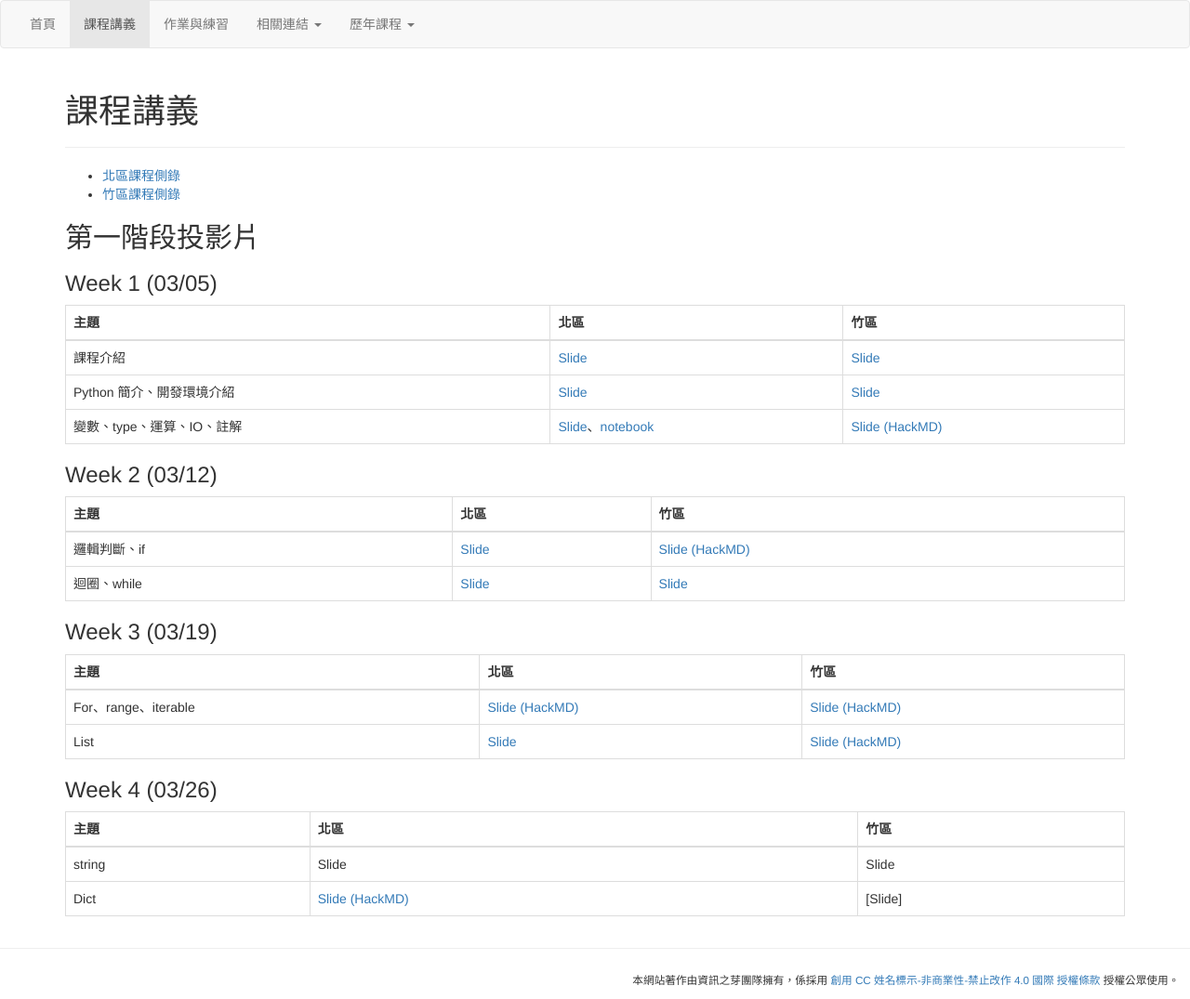
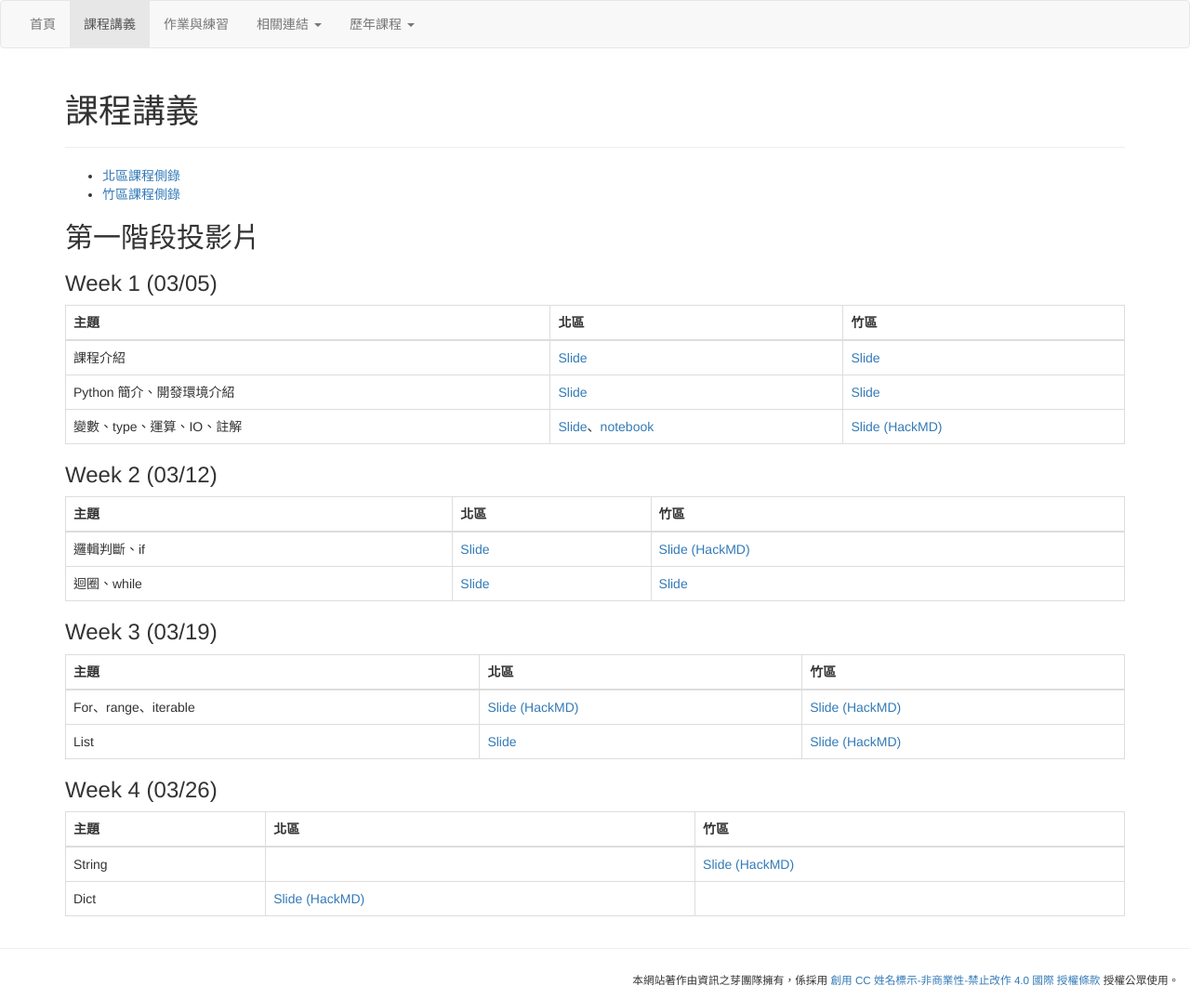
Before and after one commit to tw-csie-sprout/py2023, a Jekyll site: the page built from slides.md, in a window 1280 px wide and 1075 px high. Shown: the whole window at 93% size. Built offline with Jekyll 4.4.1, drawn with Linux system fonts in a browser that asks for light colours.

Commit message:
Add Week 4. string

```diff
--- a/slides.md
+++ b/slides.md
@@ -14,32 +14,31 @@ title: "課程講義"
 {: .table .table-bordered}
 | 主題 | 北區 | 竹區 |
 | --- | --- | --- |
-| 課程介紹 | [Slide](https://drive.google.com/file/d/1wX1OJzfqasns7QFGsrJnF-6WabVKsN2c/view?usp=share_link) | [Slide](https://drive.google.com/file/d/1khUg267OyB5Ab4ecuTVkIFNgPxfy80HG/view?usp=sharing) |
-| Python 簡介、開發環境介紹 | [Slide](https://www.canva.com/design/DAFbBghO2xA/CguKgzzWdnDtzWN12N7ZKA/view?utm_content=DAFbBghO2xA&utm_campaign=designshare&utm_medium=link2&utm_source=sharebutton) | [Slide](https://drive.google.com/file/d/1XMGph2Erzg_-YDv-Gsr7bsePLCIdhEpd/view?usp=sharing) |
-| 變數、type、運算、IO、註解 | [Slide](https://drive.google.com/file/d/1op99RyWB4z86FE7ckF4SIcAz9RxWTB6Y/view?usp=share_link)、[notebook](https://drive.google.com/file/d/1JTOhLGQnrI_wuI_E_NT594HOng5HLBVy/view?usp=share_link) | [Slide (HackMD)](https://hackmd.io/@Z_ZMXd6ISlObZMLPsr_6WA/r1wohqe1n#/) |
+| 課程介紹 | [Slide](https://drive.google.com/file/d/1wX1OJzfqasns7QFGsrJnF-6WabVKsN2c/view) | [Slide](https://drive.google.com/file/d/1khUg267OyB5Ab4ecuTVkIFNgPxfy80HG/view) |
+| Python 簡介、開發環境介紹 | [Slide](https://www.canva.com/design/DAFbBghO2xA/CguKgzzWdnDtzWN12N7ZKA/view) | [Slide](https://drive.google.com/file/d/1XMGph2Erzg_-YDv-Gsr7bsePLCIdhEpd/view) |
+| 變數、type、運算、IO、註解 | [Slide](https://drive.google.com/file/d/1op99RyWB4z86FE7ckF4SIcAz9RxWTB6Y/view)、[notebook](https://drive.google.com/file/d/1JTOhLGQnrI_wuI_E_NT594HOng5HLBVy/view) | [Slide (HackMD)](https://hackmd.io/@Z_ZMXd6ISlObZMLPsr_6WA/r1wohqe1n) |
 
 ### Week 2 (03/12)
 
 {: .table .table-bordered}
 | 主題 | 北區 | 竹區 |
 | --- | --- | --- |
-| 邏輯判斷、if | [Slide](https://drive.google.com/file/d/16WbwlUrkOamNljgbAbQdAg8Mdo62_rB-/view?usp=sharing) | [Slide (HackMD)](https://hackmd.io/@Ren-Hao-Deng/python-if) |
-| 迴圈、while | [Slide](https://drive.google.com/file/d/1Y5sgGAt_BkFoqcLh9kbRV8UwEPQeOiqG/view?usp=share_link) | [Slide](https://drive.google.com/file/d/1HnWjJBhinJOu1Yye0huOPJZxNzzfTX4P/view?usp=share_link) |
+| 邏輯判斷、if | [Slide](https://drive.google.com/file/d/16WbwlUrkOamNljgbAbQdAg8Mdo62_rB-/view) | [Slide (HackMD)](https://hackmd.io/@Ren-Hao-Deng/python-if) |
+| 迴圈、while | [Slide](https://drive.google.com/file/d/1Y5sgGAt_BkFoqcLh9kbRV8UwEPQeOiqG/view) | [Slide](https://drive.google.com/file/d/1HnWjJBhinJOu1Yye0huOPJZxNzzfTX4P/view) |
 
 ### Week 3 (03/19)
 
 {: .table .table-bordered}
 | 主題 | 北區 | 竹區 |
 | --- | --- | --- |
-| For、range、iterable | [Slide (HackMD)](https://hackmd.io/@howardhsuuu/B1R0LFnCs#/) | [Slide (HackMD)](https://hackmd.io/d7iRbAabT3OlTFbw6sRptg) |
-| List | [Slide](https://hackmd.io/@s3131212/BkQhTko13) | [Slide (HackMD)](https://hackmd.io/rIEP0wDhSiKrV_udWgfJVg) |
+| For、range、iterable | [Slide (HackMD)](https://hackmd.io/@howardhsuuu/B1R0LFnCs) | [Slide (HackMD)](https://hackmd.io/@nWxhMfNES0-4UHCSWXJMcg/BkPTOplx2) |
+| List | [Slide](https://hackmd.io/@s3131212/BkQhTko13) | [Slide (HackMD)](https://hackmd.io/@nWxhMfNES0-4UHCSWXJMcg/Sy9jKReg3) |
 
 
 ### Week 4 (03/26)
 
 {: .table .table-bordered}
-
 | 主題 | 北區 | 竹區 |
 | --- | --- | --- |
-|string|Slide|Slide|
-| Dict | [Slide (HackMD)](https://hackmd.io/@YuKai0928/Bk-Tf2ops) | [Slide] |
+| String |  | [Slide (HackMD)](https://hackmd.io/@Sean64/py-string) |
+| Dict | [Slide (HackMD)](https://hackmd.io/@YuKai0928/Bk-Tf2ops) |  |
```
